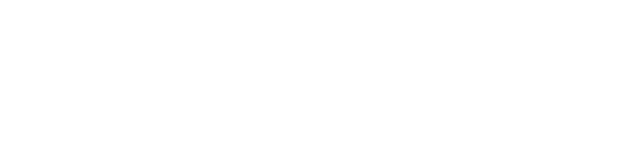
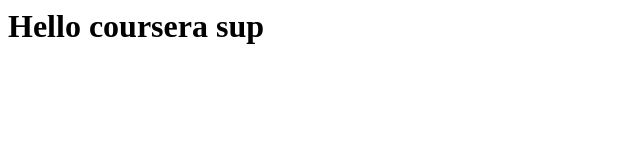
Before and after one commit to YvCodes/AngularJS, a plain HTML site: page index.html in a window 1280 px wide. Shown: the whole page, without its empty margins (0-640 px from the left). Drawn offline with Linux system fonts and the light colour scheme.

Commit message:
Add hello world

```diff
--- a/index.html
+++ b/index.html
@@ -5,6 +5,6 @@
     <title>Document</title>
 </head>
 <body>
-
+    <h1>Hello coursera sup</h1>
 </body>
 </html>
```
